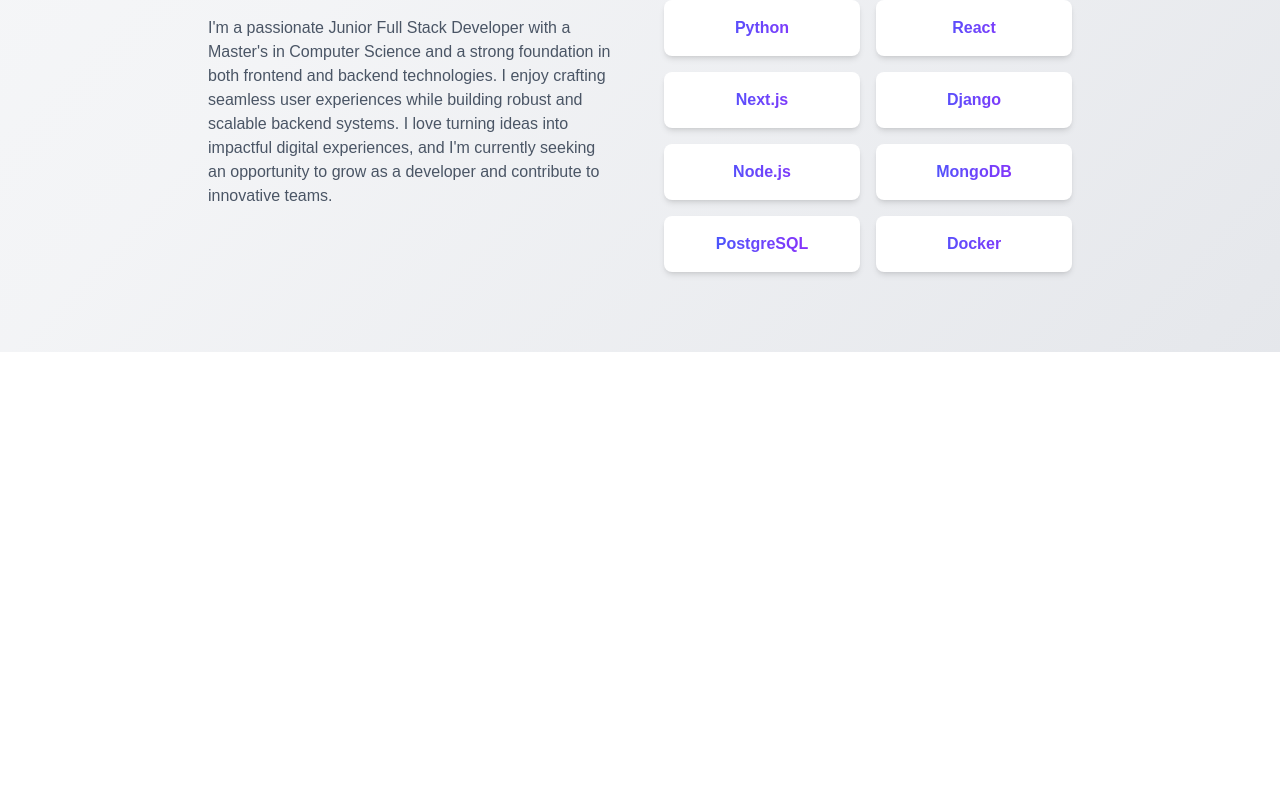
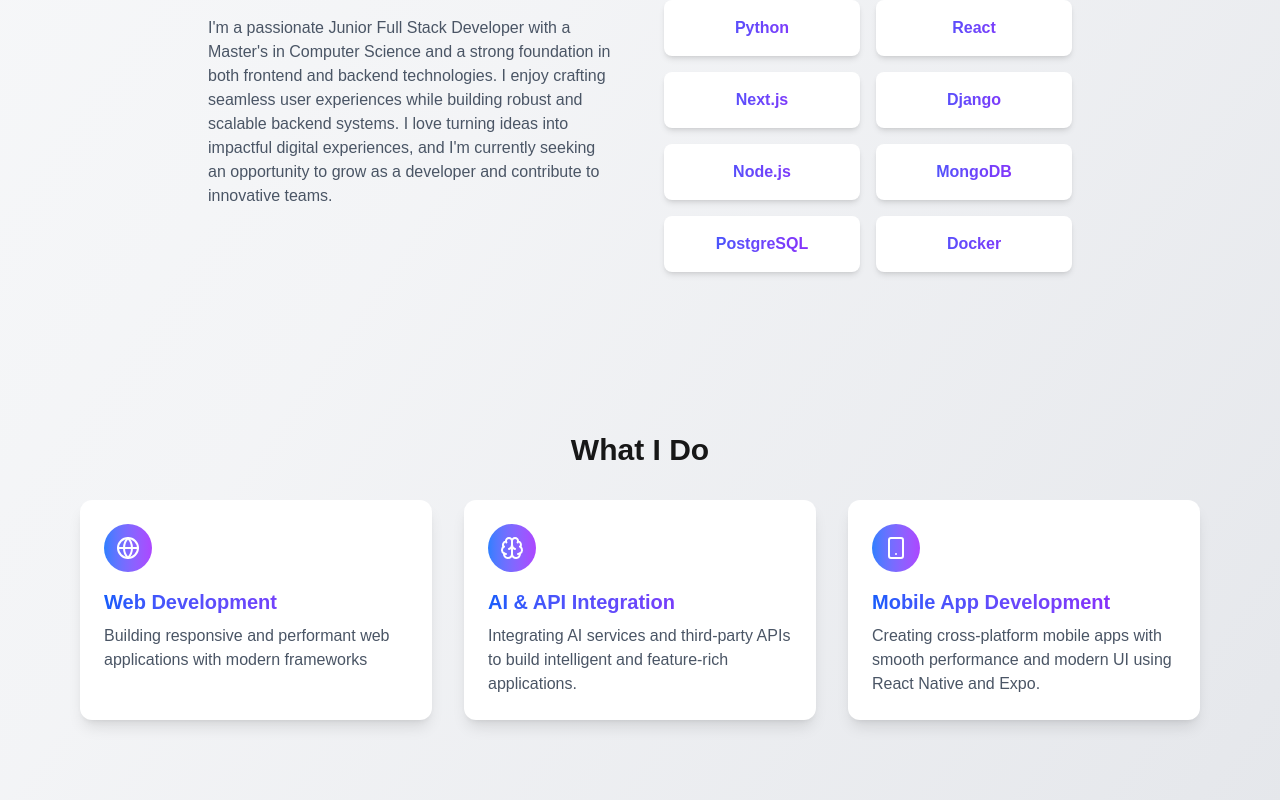
Before and after one commit to sueson/My-Portfolio, a Next.js app: page / in a window 1280 px wide. Shown: the part 1020-1820 px from the top of the page. Before the commit the page ends 1372 px from the top, so only its background shows below. Built offline with nearby package versions, Linux system fonts and the light colour scheme.

Commit message:
added service section

```diff
--- a/src/app/page.tsx
+++ b/src/app/page.tsx
@@ -1,4 +1,4 @@
-import { Code, Mail,  User, Briefcase, FileCode, Send, Award, Book, Clock, Coffee, Globe, Heart } from 'lucide-react';
+import { Code, Mail,  User, Briefcase, FileCode, Send, Smartphone, Brain, Clock, Coffee, Globe, Heart } from 'lucide-react';
 import { IoLogoGithub } from "react-icons/io";
 import { FiLinkedin } from "react-icons/fi";
 import { Section } from '@/components/sections';
@@ -128,6 +128,39 @@
                 </div>
             </div>
         </Section>
+
+        {/* Services Section */}
+        <Section id="services" title="What I Do">
+            <div className="max-w-6xl mx-auto px-4">
+                <div className="grid grid-cols-1 md:grid-cols-3 gap-8">
+                    {[
+                    {
+                        icon: Globe,
+                        title: "Web Development",
+                        description: "Building responsive and performant web applications with modern frameworks"
+                    },
+                    {
+                        icon: Brain,
+                        title: "AI & API Integration",
+                        description: "Integrating AI services and third-party APIs to build intelligent and feature-rich applications."
+                    },
+                    {
+                        icon: Smartphone,
+                        title: "Mobile App Development",
+                        description: "Creating cross-platform mobile apps with smooth performance and modern UI using React Native and Expo."
+                    }
+                    ].map(({ icon: Icon, title, description }) => (
+                    <div key={title} className="bg-white dark:bg-slate-800 rounded-xl p-6 shadow-lg transform hover:-translate-y-2 transition-all duration-300">
+                        <div className="w-12 h-12 mb-4 rounded-full bg-gradient-to-r from-blue-500 to-purple-500 flex items-center justify-center text-white">
+                        <Icon className="w-6 h-6" />
+                        </div>
+                        <h3 className="text-xl font-semibold mb-2 bg-gradient-to-r from-blue-600 to-purple-600 dark:from-blue-400 dark:to-purple-400 bg-clip-text text-transparent">{title}</h3>
+                        <p className="text-gray-600 dark:text-gray-300">{description}</p>
+                    </div>
+                    ))}
+                </div>
+            </div>
+        </Section>
     </div>
   );
 }
```
